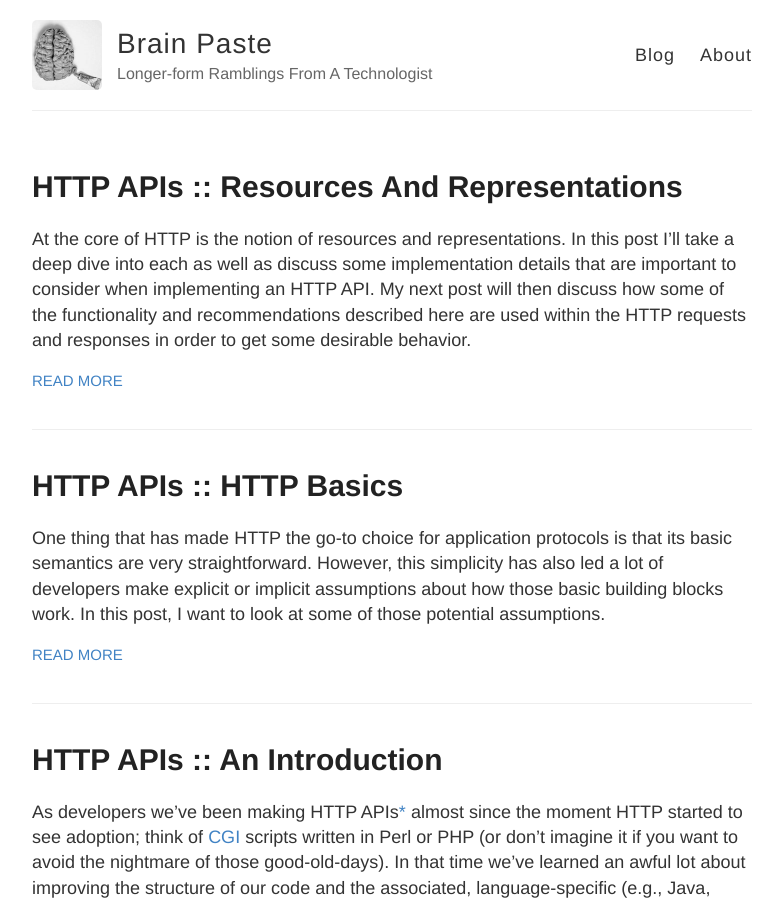
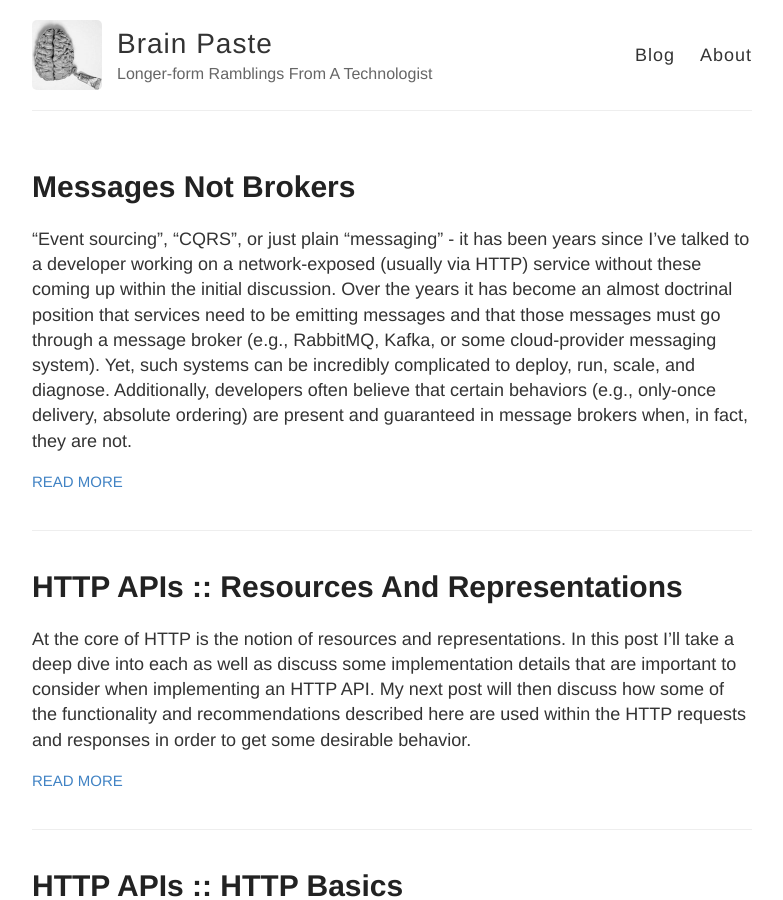
Before and after one commit to lajoie/lajoie.github.io, a Jekyll site: the page built from index.html, in a window 1280 px wide and 900 px high. Shown: the whole window, without its empty margins (248-1031 px from the left). Built offline with Jekyll 4.4.1, drawn with Linux system fonts in a browser that asks for light colours; some of the changed lines change nothing that is shown.

Commit message:
Update jekyll, publish message post

````diff
--- a/_config.yml
+++ b/_config.yml
@@ -15,13 +15,16 @@ footer-links:
 #
 theme: jekyll-theme-tactile
 permalink: /:title/
+lsi: false
+safe: true
+incremental: false
+timezone: American/New_York
 
-# The release of Jekyll Now that you're using
-version: v1.2.0
+gist:
+  noscript: false
 
-# Jekyll 3 now only supports Kramdown for Markdown
 kramdown:
-  input: GFM
+  math_engine: mathjax
   syntax_highlighter: rouge
   syntax_highlighter_opts:
     css_class: 'highlight'
@@ -30,8 +33,13 @@ sass:
   style: :compressed
 
 plugins:
+  - jekyll-feed # Create an Atom feed using the official Jekyll feed gem
   - jekyll-sitemap # Create a sitemap using the official Jekyll sitemap gem
-  - jekyll-feed # Create an Atom feed using the official Jekyll feed gem
+
+whitelist:
+  - jekyll-feed
+  - jekyll-sitemap
+
 
 exclude:
   - Gemfile
@@ -39,3 +47,4 @@ exclude:
   - LICENSE
   - README.md
   - CNAME
+  - .ruby-version
--- /dev/null
+++ b/_posts/2023-12-28-messages-not-brokers.md
@@ -0,0 +1,119 @@
+---
+layout: post
+title: Messages Not Brokers
+---
+"Event sourcing", "CQRS", or just plain "messaging" - it has been years since I've talked to a developer working on a network-exposed (usually via HTTP) service without these coming up within the initial discussion. Over the years it has become an almost doctrinal position that services need to be emitting messages and that those messages must go through a message broker (e.g., RabbitMQ, Kafka, or some cloud-provider messaging system).  Yet, such systems can be incredibly complicated to deploy, run, scale, and diagnose.  Additionally, developers often believe that certain behaviors (e.g., only-once delivery, absolute ordering) are present and guaranteed in message brokers when, in fact, they are not.
+
+Before I start to dig in, let me start by saying that I am not, in principle, against the idea that it should be possible for Service B to become aware of state changes within Service A, i.e., the end goal of what most developers mean when they say "messaging".  I am however, opposed to the idea that message brokers should be the default tool developers reach for when trying to accomplish this.  So, I'd like to start this discussion there and then move on to how I prefer to implement messaging.
+
+## The Problem with Message Brokers
+I don't want to spend too much time talking about the difficulties in deploying, running, and scaling brokers because, today, I suspect most developer will be using solutions provided by their cloud providers.  However, I do want to spend a few sentences on it because it partly informs what I think is the biggest problem with their usage.  But please, if you are going to do brokered messages, do everything you can to avoid having someone in your company running your own brokers.  Down every path where you choose to run your own lies far more frazzled and gray-haired staff.
+
+So, what makes running a broker so hard?  Well, most of it has to deal with the fact that you probably won't be running _a_ broker; you'll be running a cluster of them.  Initially you'll want the resiliency of multiple instances and maybe, just maybe, you'll eventually generate enough load that you'll need to worry about scaling them as well.  As with any distributed/clustered service that must, at least temporarily, store data there is a complex, intra-cluster [consensus protocol](https://en.wikipedia.org/wiki/Consensus_(computer_science)) that is constantly running to coordinate the state of the cluster and help route requests.  My experience has been that nothing is as thoroughly maddening as trying to diagnose issues in that intra-cluster traffic.  Blips result in slowed or lost messages, failures in nodes can result in temporarily lost messages that suddenly show back up minutes or hours later or, god forbid, your cluster loses enough nodes that it loses quorum and grinds to a halt and you have to try and reassemble a coherent view of your message universe from nodes that have de-synced with each other.
+
+That nightmare of intra-cluster work leads to the first thing that developers just get wrong about brokers - a cluster of nodes connected via a network and accessed via a network can make _NO_ guarantees around delivery.  If a publisher sends a messages to a broker and does not receive a "message received" response, the publisher can never be sure if the message was lost _en route_ to the broker or if the "message received" response lost _en route_ to the publisher.  So, right from the start, you run into a sort of fog-of-war that is going to make detecting and diagnosing "lost" messages much harder.  Once a message gets into the cluster, network blips within the intra-cluster traffic could prevent it from truly being staged for delivery.  Then on the consumer side, the broker can't know if the consumer received the message and the acknowledgement got lost or if it never received the message.  Different brokers do different things, some of them quite clever, to try and reduce the likelihood of these issues but none of them can truly guarantee that these issues will never happen.  As such they can never truly guarantee that a message will move from Service A to Service B.
+
+So, developers that develop code assuming that a message sent from Service A to Service B will _always_ be received (let alone only received once) or, maybe a bit more softly, that if a message isn't received that its absence will be detected, have just introduced a bug into their code.  A subtle bug that, when it surfaces, will likely be very difficult to diagnose due to its intermittency and the opacity of what is going on in the broker cluster.
+
+The other big mistake I see developers repeatedly make is to assume that messages will always be received in the order they are sent.  If Service B assumes it will always see, for example, a "resource created" message before an "resource updated" message, it is making this mistake.  All of the network issues mentioned above can easily cause the "updated" message to reach the cluster before the "created" message if they are issued in fairly quick succession.  While cluster node failures can cause the delivery of the "created" message to happens minutes or hours after the "updated" message.
+
+A common thing I see developer do here is to look at the timestamp that is often on messages and attempt to order them that way.  Unfortunately, the publisher of messages usually isn't _a_ publisher but rather a cluster of them.  Each node in that cluster has a different system clock and while, hopefully, each publisher node is using something like [NTP](https://en.wikipedia.org/wiki/Network_Time_Protocol) to keep its clock up to date, time drift on the order of high-milliseconds to low-seconds will occur between nodes.  So, node 1 could publish its "create" message with a timestamp of 18:38:53.027 and node 2 publish its "update" message, after node 1, with a timestamp of 18:38:52.852 (175ms "in the past") simply because clock drift.  Things like [vector clocks](https://en.wikipedia.org/wiki/Vector_clock) can solve for this but they then require a consensus protocol on the publisher side and thus the publisher becomes susceptible to all the problems and operational overhead mentioned before.
+
+Finally, there is another problem with using brokers; authorization.  Service A probably has some set of logic about who can see its data; this could be a coarse-grained you-can-see-all-or-nothing or more sophisticated field-level rules.  Whatever rules Service A has are going to need to be replicated in the broker such that Service C doesn't come in later, subscribe to a topic, and start getting data for which it is not authorized.  While most brokers have support for expressing such rules, hopefully it doesn't take much imagination to start thinking about ways these rules could fall out of sync nor the pain in coordinating new releases of Service A that expose new data and broker configuration changes to protect that data.
+
+There are a lot more issues that show up with brokers (e.g., poisoned messages, dead-letter queue management, how to deal with new Service D coming online without having seen any of the past messages from Service A, evolving the content of messages) but hopefully this begins to paint a picture of a more complex system than most developers seem to think about when they reach for a broker.
+
+## Messaging (maybe) without Brokers
+So, how do I think about messaging?  Well, I start by noting there are really three steps to messaging.  Service A generates some data (a message) and denotes this should be "sent out" to other services.  Next, some mechanism transports the message from Service A to Service B.  Finally, Service B becomes aware that a new message is available for it to act upon.
+
+For the first and third part, I recommend a simple outbox/inbox pattern.  Service A publishes a message to an outbox.  Service B dequeue's messages from an inbox.  The interfaces for an inbox and outbox are very simple and provide strong decoupling between the rest of Services A & B and whatever "magic" is going on to move messages around.  Here are some example Outbox and Inbox APIs.
+
+```csharp
+public interface IOutbox {
+  Task Publish<T>(T message) where T : IMessage
+}
+
+public interface IInbox {
+  T Dequeue<T>() where T : IMessage
+  void Subscribe<T>(Action<T> subscriber) where T : IMessage
+}
+
+public interface IMessage {
+  // some properties
+}
+```
+
+The notion of an outbox in Service A and an inbox in Service B is probably pretty uncontroversial for many devs.  It's a pretty standard pattern.  It's when we get into the transports that I tend to start losing people.  There are more ways to get messages from Service A to Service B than brokers.  Service A could directly send messages to Service B (historically this has been called Webhooks) or Service B could ask (poll) Service A for messages.  My preferred starting point is the polling model.
+
+## Polling for Messages
+In the polling model, Service A will expose one or more network endpoints from which interested services may pull messages.  In the case of HTTP services, these are often just `GET` get calls to some sort of `/messages` endpoint.  Usually that endpoint will support a query parameter that will fetch all messages on or after a given timestamp<sup>1</sup>.  So, in the polling model, Service B has a background job that periodically polls Service A's message endpoint, gets the messages, and drops them into Service B's inbox.
+
+There are a few reason I really like this model.  First and foremost, it is very easy to detect network issues.  Because Service B has a direct connection to Service A it knows whether its request succeeded or failed and can act accordingly.  Likewise, a message can't get lost "in the ether", it's either in Service A's outbox (usually a database table) or it is not and that can be checked very easily.  Likewise, after a polling run, the message is either in Service B's inbox (again, usually a database) or its not and that too can be checked easily.
+
+This method is also "self-healing" and duplicate-detecting.  When Service B polls, it's going to get back a list of messages (or none if there have been none since last query).  Assuming those messages carry a unique ID (more to come on the contents of messages), when the poller is dumping messages into the inbox it can check to see whether this message has already been seen and act appropriately.  For example, let's assume an inbox with messages 1, 2, 3, and 5 in it.  Service B does a polling run and gets back messages 3, 4, and 5.  It goes to put message 3 in the inbox, that message exists already and is skipped.  It goes to put message 4 in the inbox, the message doesn't yet exist and it goes in.  It goes to put message 5 in the inbox, the message exists already and is skipped.  In this way, missed (I'll discuss how that might have happened later) get caught and made available and duplicate messages are not resurfaced to the rest of Service B.
+
+Additionally, this model allows Service A to reuse its authorization logic to control which consuming services see which messages.  Service C isn't supposed to get messages (or messages of a specific type)?  Don't return them on the request to `/messages`.
+
+Now, the two major protestations against polling tend to be time-to-delivery to Service B and additional load on Service A.  First, let me address the time-to-delivery concern.  The general worry here is that Service B must wait for its next polling cycle to find out about new messages.  True.  But, here is the thing, it's generally true for brokers too.  Most consumers/subscribers, deep inside their client libraries, poll brokers for new messages.  They do this so that they can manage their own local queue of messages trying to trade off the possibility that a consuming process could crash and lose messages against with how quickly messages show up.  Consumers will often poll a few times a second.  Service B could do that same thing with Service A.
+
+For those that already had a concern that polling was going to put a bunch of new load on Service A, the previous sentence was probably really scary.  There are a few reasons I don't worry about this.  First, the cluster of nodes that make up Service A can probably handle a few dozen extra calls a minute already.  Second, as we'll see below, the size of messages should, in my opinion, be quite small so you're not really sending that much traffic.  Lastly, this model limits the blast radius of damage if consumers really do generate too many requests.
+
+Assume a mode where you had a central broker cluster.  If some set of consumers, likely because of a bug, generates enough requests to begin overwhelming the cluster that is going to cause problems for all services using that cluster.  In the polling model, if this happens, only Service A is overwhelmed.  Now, Service A may be really important but chances are pretty good that Service A becoming unavailable due to load is going to be far less damaging to your entire ecosystem than a centralized message broker becoming overwhelmed.  Plus, Service A is probably a whole lot easier/quicker to scale out than the broker cluster in the event this actually happens.
+
+## So, no Brokers?
+No, as I stated at the beginning, I'm not completely anti-broker.  They can be a useful tool in a developers toolbox as long as it's understood how they work and the developer takes that behavior into account.  Indeed, you might notice that the polling mechanism seems to "cover" all the downsides of brokers that I mentioned.  So you might already see where this is going.
+
+Brokers _are_ normally more efficient in transporting messages from Service A to Service B.  They tend to have very sophisticated network management code that is reusing established connection, responding to changes in cluster topology, implementing zero-copy reads and writes when they can, etc.  Indeed, my experience is that connection management tends to constitute over half the code in a "simple" broker client.  So, now that we have a way to make up for some of the issues that can show up, we are now in a position where we could have a discussion on whether the complexity brought in by brokers is worth the more efficient/faster delivery of messages.
+
+If you find that it is, that's fine.  You'll write another transport that monitors Service A's outbox and when a new message shows up, immediately publish it to the broker.  The strong encapsulation provided by the outbox interface means the rest of the code doesn't need to know anything new is happening.  Service B then can implement its side of this new transport, a broker subscriber, and upon receiving a message, look to put it in the inbox with the same de-duping logic as mentioned above.
+
+Once the broker path is in place, Service B can usually decrease the frequency at which it polls Service A.  Note, it can not fully eliminate it.  That polling is still needed to mitigate the different ways in which messages might get lost "in the ether" with the broker path.  But taken together these provide both an efficient and resilient messaging system.
+
+## Anatomy of a Message
+So far, I've talked about messages but besides saying above that they should have a unique ID, I haven't said much about what a message contains.  Well, here's another spot where I'm going to diverge from the norm.  Most messages, I think, should contain four primitive data:
+- the aforementioned unique ID
+- a timestamp assigned by the emitting service
+- a message type which helps distinguish what type of resource changed
+- the unique ID of the resource that changed.
+
+That's it?  But what about all the other data for the changed resource?!?  Yep, that's it.  And that data for the resource is available... in Service A.  This model keeps messages really small which makes them much more efficient/quick to transfer (some of you were really worried about that before, remember?) but more importantly it prevents developers from making another common mistake.
+
+See, if Service A were to put the current state of the resource into the message it is making an assumption that Service B is going to have the same context/state in which to interpret the message as Service A did when sending it.  It also assumes that Service B wants the data for every resource managed by Service A.  Neither of which is going to be consistently true but developers on both the publishing- and consuming-side behave as if they are.  As already noted above, any developer who assumes they will receive one state change message (e.g., "created") before another (e.g., "updated") is making this mistake and I literally see this mistake somewhere in every messaging implementation I've seen.
+
+By sending only the ID of the resource, Service B now has a bit more work to do.  First, it needs to determine if it cares about a change to the given resource at all.  If not, it just ignores the message and moves on.  But, if it does care, it then needs to figure out what to do about it.  This almost always means it immediately turns around and queries Service A for the current state<sup>2</sup>.  Upon receiving the latest state it must determine what all has changed and act upon it.  This is the part that developers think could be addressed by messages that made explicit what changed.  Note though, if you agree that total message ordering can't be guaranteed or if you agree that Service B might not have everything from Service A (e.g., because Service B came online after Service A or could have missed messages for some reason) then it must be true that Service B must already have to inspect what it currently knows about a given resource and compare it to what Service A sends it.
+
+## Now for Something Totally Different
+So, now that I've described why I strongly prefer a model that isn't built solely on a message broker transport and uses only minimal, anemic messages, let me note when I'd do something totally different.
+
+All of the above, at its core, is based on two core assumptions:
+- messages _must_ be delivered to Service B
+- messages are carrying state data about resources managed by the service
+While I think this is the most common use case of messaging in general network-exposed services, it's not the only use case.
+
+Another common use case is Service A publishing telemetry (e.g., memory currently in use, clients currently connected, number of errors recently seen) about itself.  The intent then is that some observability service will listen to these messages and provide some monitoring/alerting/visualization/response to this data.  In this model, the messages usually contain the full point-in-time observation and, if a few messages get lost, it's not a big deal.  The observability service just waits for the next one to show up and keeps evaluating its rules.
+
+As an example, in a previous job, we had a system that consumed all the WiFi client observations made by WiFi access points.  We received and processed about 5M messages every 10 seconds<sup>3</sup>.  A message contained things like a client ID and signal strength and noise information.  We used this to triangulate or quadrangulate the clients in a 2D or 3D space respectively.  We also used it to map the interior space and determine the building material of the walls (physics is fun and privacy is dead<sup>4</sup>!).  If a couple messages were missed, the worst that happened is a client would suddenly "teleport" from one location to the next without an observable path between the two points.
+
+## Some Final Implementation Thoughts
+So, to summarize, my preferred way of implementing messaging is for the publisher to publish through an Outbox interface that abstracts away any of the details about how messages move around.  Start by implementing an HTTP polling mechanism in Service B that queries Service A for messages and places the messages into an Inbox in Service B.  Later, and only after evaluating the tradeoffs, potentially implement some sort of message broker transport.  The messages flowing between the services should only contain the ID of the resource that changed and Service B should query Service A for the current state of the resource if it cares about the resource at all.  Now let me touch on some additional implementation details (in no particular order).
+
+Within, but not exposed outside of, the Inbox and Outbox implementations, it should be possible for transports to associate key-value pairs with a given message.  This lets the transport associate transport-specific state with the message.  For example, when using a broker, the message publisher transport might want to put a boolean on the message indicating the message was attempted to be published and whether it was successful.  The Inbox might track whether the Service has dequeued a message.
+
+When implementing the `GET /messages` operation on Service A, Service A will usually want to support querying by message type as well as its internal timestamp.  This allows Service B to only query for certain message types it cares about should Service A produce multiple message types (which it often will).  When Service B queries by timestamp, it should generally query for a time a bit earlier than the newest message it received the last time it queried.  This is to allow for a case where multiple nodes were writing messages to the outbox and node 2, which was lagging a bit, wrote a message with an earlier timestamp than the one that just finished before the query.  If Service B gets a couple messages it has seen before, it's no worry, it'll just dedupe them.
+
+Service A needs to have a background job that will eventually purge old messages.  Because messages are quite small in this model it can keep a deep history but space is never infinite and eventually it will need to delete some.  Service A should balance how long it wants to support a current subscriber being offline against the slow down that will occur as the outbox fills with more and more messages. My default is to support something like 5 days of history.  This way if a non-essential service goes down over a three day weekend, it doesn't suddenly require a page out to recover the downed service before prior to messages it cares about getting purged.
+
+Service A and B should be sure to monitor and alert on:
+- a substantial increase in the number of messages
+- a substantial increase in the polling for messages
+- a prolonged absence of any messages
+What exactly constitutes a "substantial increase" and "prolonged absence" will depend on the service.
+
+---
+<sup>1</sup> Note, this timestamp does not have the same problems as attempting to use timestamps to order messages.  You're not assuming any sort of clock synchronization between nodes, you're just assuming that a "created at" time, once assigned, won't later be changed.  That's usually a pretty safe bet.
+
+<sup>2</sup> Note, Service A and Service B both have ways to make this more efficient.  First, Service A could support [conditional GETs](https://developer.mozilla.org/en-US/docs/Web/HTTP/Conditional_requests) such that if Service B receives a number of messages that a given resource has changed in rapid succession it could pull back the latest record on the first request and receive "nothing has changed" responses for each subsequent time it queried based on the messages it received.  In addition to, or as an alternative, Service B could add some complexity to its message deduping logic and if a change message already exists for a given resource it could further "dedupe" those into a single message.
+
+<sup>3</sup> So, when I talk about the difficulties of scaling broker clusters, keeping them healthy, and strange issues that can crop up on imperfect networks, I speak from some experience.
+
+<sup>4</sup> I was actually pretty proud of our team.  We did quite a few things to help protect the privacy of individuals in this setup.  It was by no means perfect anonymization (if such a thing exists), but it was a whole lot better than nothing.
````
Also changed, not shown: _posts/2022-01-25-interpersonal-skills.md (renamed from interpersonal/_posts/2022-01-25-interpersonal-skills.md), 1 other file.
